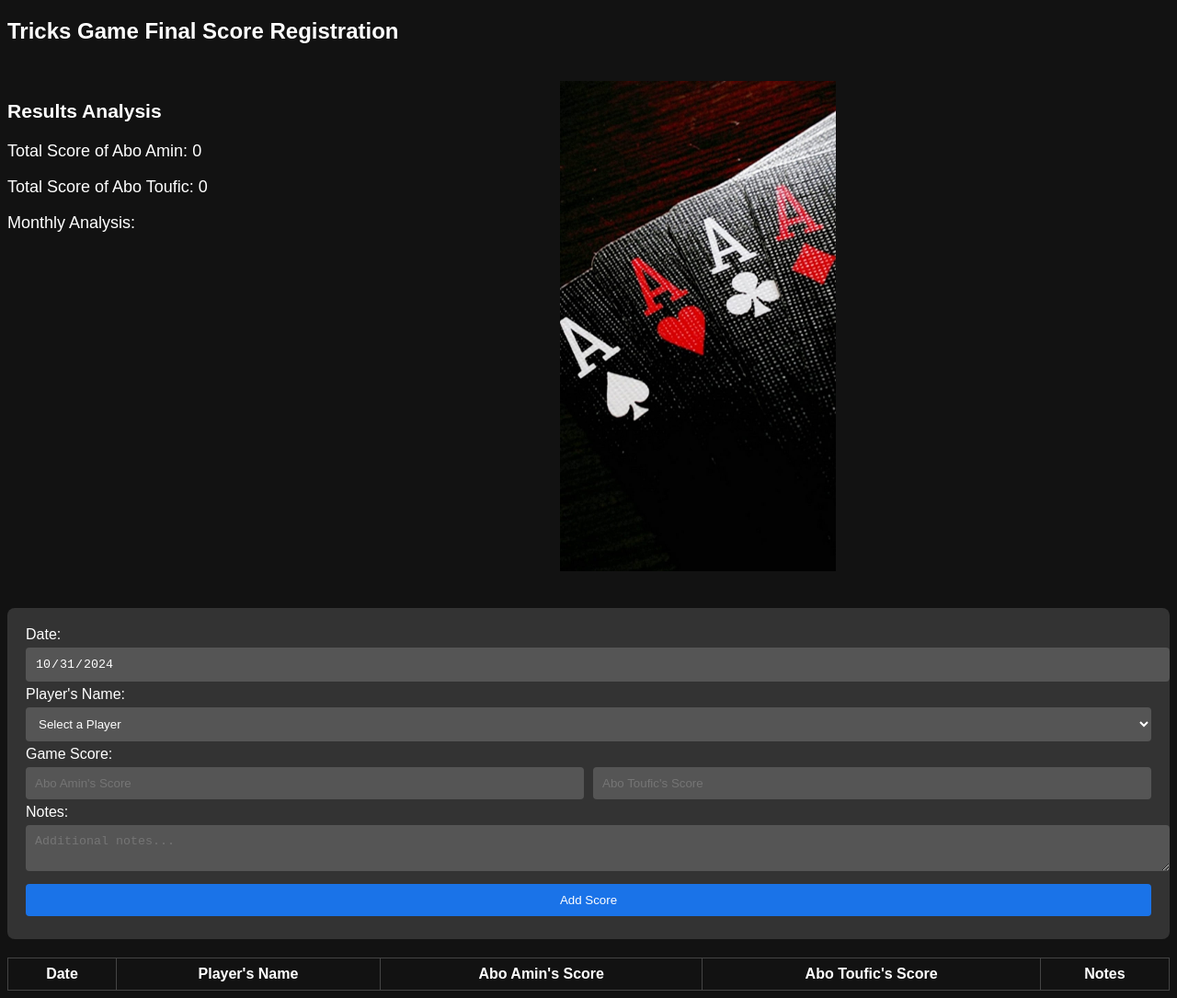
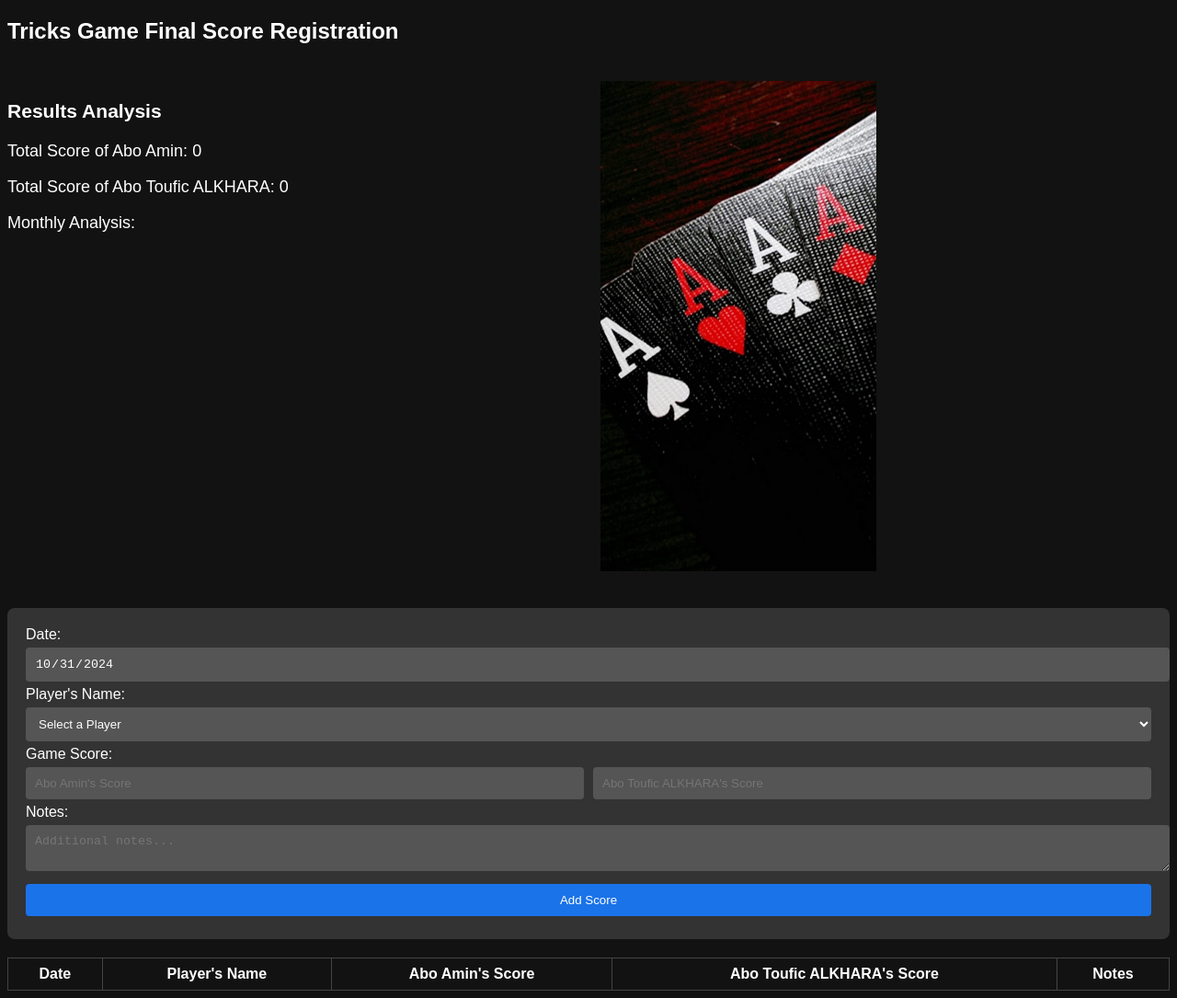
Before and after one commit to Jabasini/Trix-registration-by-ghazwan, a plain HTML site: page index.html in a window 1280 px wide. Shown: the whole page at 92% size. Drawn offline with Linux system fonts and the light colour scheme.

Commit message:
Update index.html

```diff
--- a/index.html
+++ b/index.html
@@ -80,7 +80,7 @@
     <div id="analysis">
         <h3>Results Analysis</h3>
         <p>Total Score of Abo Amin: <span id="totalAboAmin">0</span></p>
-        <p>Total Score of Abo Toufic: <span id="totalAboToufic">0</span></p>
+        <p>Total Score of Abo Toufic ALKHARA: <span id="totalAboToufic">0</span></p>
         <p>Monthly Analysis:</p>
         <ul id="monthlyAnalysis"></ul>
     </div>
@@ -97,13 +97,13 @@
         <option value="Abo Amin">Abo Amin</option>
         <option value="Abo Marwan">Abo Marwan</option>
         <option value="Abo Karam">Abo Karam</option>
-        <option value="Abo Toufic">Abo Toufic</option>
+        <option value="Abo Toufic ALKHARA">Abo Toufic ALKHARA</option>
     </select>
 
     <label>Game Score:</label>
     <div style="display: flex; gap: 10px;">
         <input type="number" id="scoreAboAmin" placeholder="Abo Amin's Score" required>
-        <input type="number" id="scoreAboToufic" placeholder="Abo Toufic's Score" required>
+        <input type="number" id="scoreAboToufic" placeholder="Abo Toufic ALKHARA's Score" required>
     </div>
 
     <label for="notes">Notes:</label>
@@ -118,7 +118,7 @@
             <th>Date</th>
             <th>Player's Name</th>
             <th>Abo Amin's Score</th>
-            <th>Abo Toufic's Score</th>
+            <th>Abo Toufic ALKHARA's Score</th>
             <th>Notes</th>
         </tr>
     </thead>
@@ -186,7 +186,7 @@
         monthlyAnalysis.innerHTML = "";
         for (const [month, scores] of Object.entries(monthlyResults)) {
             const li = document.createElement("li");
-            li.innerText = `${month}: Abo Amin's Score = ${scores.aboAmin}, Abo Toufic ALKHARA's Score = ${scores.aboToufic}`;
+            li.innerText = `${month}: Abo Amin's Score = ${scores.aboAmin}, Abo Toufic ALKHARA ALKHARA's Score = ${scores.aboToufic}`;
             monthlyAnalysis.appendChild(li);
         }
     }
@@ -197,7 +197,7 @@
         if (totalAboAmin > totalAboToufic) {
             leadingTeam.innerText = "Leading Team: Abo Amin";
         } else if (totalAboToufic > totalAboAmin) {
-            leadingTeam.innerText = "Leading Team: Abo Toufic";
+            leadingTeam.innerText = "Leading Team: Abo Toufic ALKHARA";
         } else {
             leadingTeam.innerText = "The teams are tied";
         }
```
